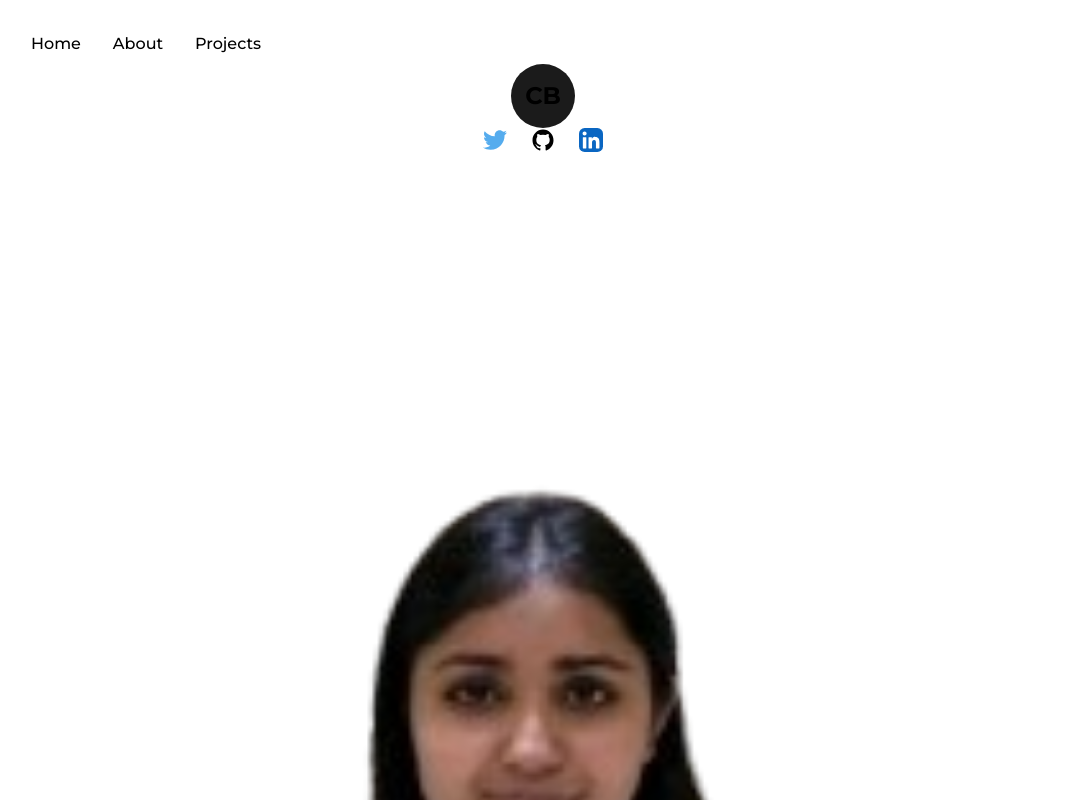
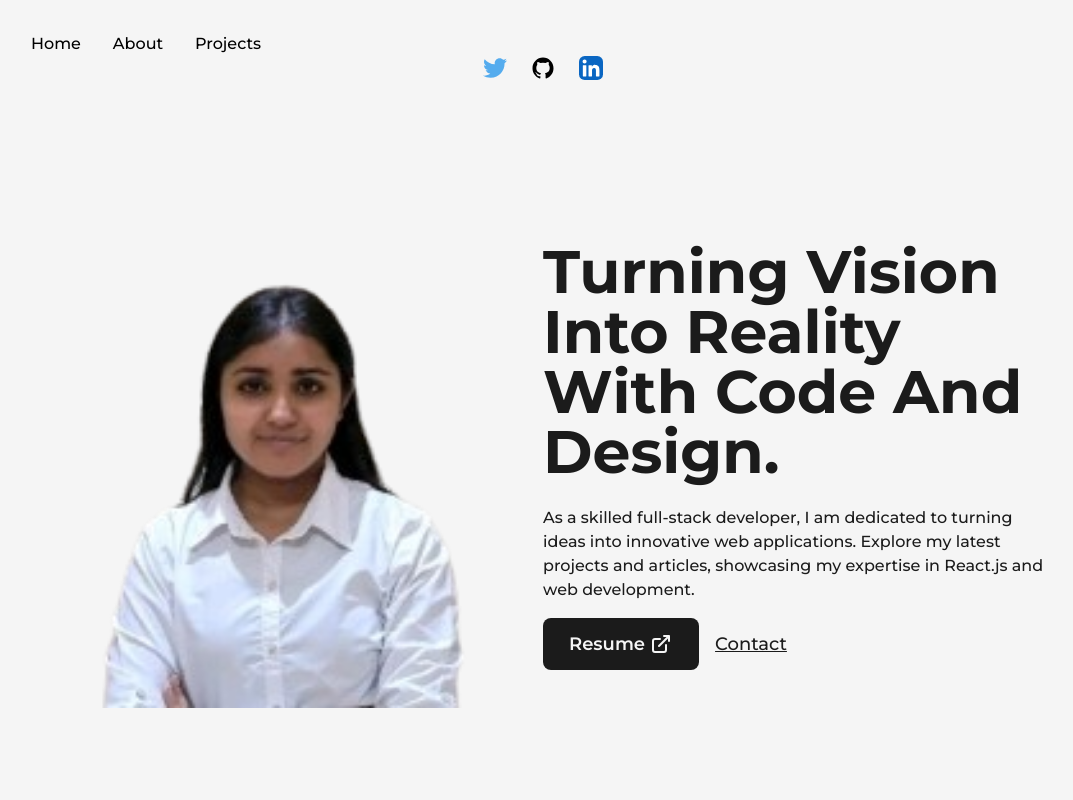
Before and after one commit to ayerhssb/portfolio-next, a Next.js app: page / in a window 1280 px wide. Shown: the top 800 px of the page, without its empty margins (97-1170 px from the left). Built offline with nearby package versions, Linux system fonts and the light colour scheme.

Commit message:
modified styles and navbar

```diff
--- a/src/components/Navbar.js
+++ b/src/components/Navbar.js
@@ -1,49 +1,69 @@
-import React from 'react'
-import Logo from './Logo'
-import Link from 'next/link'
-import { useRouter } from 'next/router'
-import  {TwitterIcon, GithubIcon, LinkedInIcon } from './Icons'
-import {motion} from "framer-motion"
+import React from "react";
+import Logo from "./Logo";
+import Link from "next/link";
+import { useRouter } from "next/router";
+import { TwitterIcon, GithubIcon, LinkedInIcon } from "./Icons";
+import { motion } from "framer-motion";
+import about from "../pages/about";
 
-
-const CustomLink = ({href, title, className=""}) => {
-
+const CustomLink = ({ href, title, className = "" }) => {
   const router = useRouter();
   return (
-        <Link href={href} className={`${className}`}>{title}
+    <Link href={href} className={`${className}`}>
+      {title}
 
-        <span className={`h-[1px] inline-block bg-dark absolute left-0 -bottom-0.5 group-hover:w-full transition-[width] ease duration-300 ${router.asPath === href ? 'w-full' : 'w-0'}`}>&nbsp;</span>
-
+      <span
+        className={`h-[1px] inline-block bg-dark absolute left-0 -bottom-0.5 group-hover:w-full transition-[width] ease duration-300 ${
+          router.asPath === href ? "w-full" : "w-0"
+        }`}
+      >
+        &nbsp;
+      </span>
     </Link>
-    )
-}
-
-
+  );
+};
 
 const Navbar = () => {
   return (
-    <header className='w-full px-32 py-8 font-medium items-center justify-between'>
+    <header className="w-full px-32 py-8 font-medium items-center justify-between">
+      <nav>
+        <CustomLink href="/" title="Home" className="mr-4" />
+        <CustomLink href="/about" title="About" className="mx-4" />
+        <CustomLink href="/projects" title="Projects" className="ml-4" />
+      </nav>
+      {/* <Logo /> */}
 
-    <nav>
-        <CustomLink href="/" title="Home" className='mr-4' />
-        <CustomLink href="/about" title="About" className='mx-4' />
-        <CustomLink href="/projects" title="Projects" className='ml-4'/>
-    </nav>
-    <Logo />
-
-    <nav className='flex items-center justify-center flex-wrap'>
-    <motion.a href="/" target={"_blank"} whileHover={{y:-2}} whileTap={{scale:0.9}} className='w-6 mr-3'>
+      <nav className="flex items-center justify-center flex-wrap ">
+        <motion.a
+          href="/"
+          target={"_blank"}
+          whileHover={{ y: -2 }}
+          whileTap={{ scale: 0.9 }}
+          className="w-6 mr-3"
+        >
           <TwitterIcon />
         </motion.a>
-    <motion.a href="/" target={"_blank"} whileHover={{y:-2}} whileTap={{scale:0.9}} className='w-6 mx-3'>
-        <GithubIcon/>
+        <motion.a
+          href="/"
+          target={"_blank"}
+          whileHover={{ y: -2 }}
+          whileTap={{ scale: 0.9 }}
+          className="w-6 mx-3"
+        >
+          <GithubIcon />
         </motion.a>
-    <motion.a href="/" target={"_blank"} whileHover={{y:-2}} whileTap={{scale:0.9}} className='w-6 ml-3'>
-        <LinkedInIcon/>
+        <motion.a
+          href="/"
+          target={"_blank"}
+          whileHover={{ y: -2 }}
+          whileTap={{ scale: 0.9 }}
+          className="w-6 ml-3"
+        >
+          <LinkedInIcon />
         </motion.a>
       </nav>
     </header>
-  )
-}
+  );
+};
 
-export default Navbar
+export default Navbar;
--- a/src/pages/_app.js
+++ b/src/pages/_app.js
@@ -1,3 +1,4 @@
+import Footer from "@/components/Footer";
 import Navbar from "@/components/Navbar";
 import "@/styles/globals.css";
 import { Main } from "next/document";
@@ -19,7 +20,7 @@ export default function App({ Component, pageProps }) {
       <main className={`${montserrat.variable} font-mont bg-light w-full min-h-screen`}>
         <Navbar />
         <Component {...pageProps} />
-
+        <Footer/>
       </main>
     </>
   );
--- a/src/pages/index.js
+++ b/src/pages/index.js
@@ -1,8 +1,10 @@
-import Head from 'next/head'
-import Layout from '@/components/Layout'
-import Image from 'next/image'
-import profilePic from "../../public/images/profile/shreyaprofilepic.png"
-
+import Head from "next/head";
+import Layout from "@/components/Layout";
+import Image from "next/image";
+import profilePic from "../../public/images/profile/shreyaprofilepic.png";
+import AnimatedText from "@/components/AnimatedText";
+import Link from "next/link";
+import { LinkArrow } from "@/components/Icons";
 
 export default function Home() {
   return (
@@ -10,16 +12,30 @@ export default function Home() {
       <Head>
         <title>Create Next App</title>
         <meta name="description" content="Generated by create next app" />
+      </Head>
+      <main className="flex items-center text-dark w-full min-h-screen">
+        <Layout className="pt-2">
+          <div className="flex items-center justify-between w-full">
+            <div className="w-1/2">
+              <Image src={profilePic} alt="profile" className="w-full h-auto" />
+            </div>
+            <div className="w-1/2 flex-col items-center self-center">
+              <AnimatedText text="Turning Vision Into Reality With Code And Design." className="!text-6xl !text-left" />
+              <p className="my-4 text-base font-medium">
+                As a skilled full-stack developer, I am dedicated to turning
+                ideas into innovative web applications. Explore my latest
+                projects and articles, showcasing my expertise in React.js and
+                web development.
+              </p>
+              <div className="flex items-center self-start mt-2">
+                <Link href="/dummy.pdf" target="_blank" className="flex items-center bg-dark text-light p-2.5 px-6 rounded-lg text-lg font-semibold hover:bg-light hover:text-dark border-2 border-solid border-transparent hover:border-dark" download={true}>Resume <LinkArrow className={"w-6 ml-1"}/></Link>
 
-      </Head>
-      <main className='flex items-center text-dark w-full min-h-screen'>
-
-      <Layout>
-        <div className='flex items-center justify-between w-full'>
-          <Image src={profilePic} alt="profile" className="w-full h-auto" />
-        </div>
-      </Layout>
+                <Link href="mailto:abcd@gmail.com" target="_blank" className="ml-4 text-lg font-medium underline capitalize text-dark">Contact</Link>
+              </div>
+            </div>
+          </div>
+        </Layout>
       </main>
     </>
-  )
+  );
 }
--- a/tailwind.config.js
+++ b/tailwind.config.js
@@ -15,7 +15,7 @@ module.exports = {
       },
       colors: {
         dark: "#1b1b1b",
-        light: "f5f5f5",
+        light: "#f5f5f5",
         primary: "#863E96",
         primaryDark: "#58E6D9",
       }
```
Lines whose indentation alone changed are shown as unchanged.
